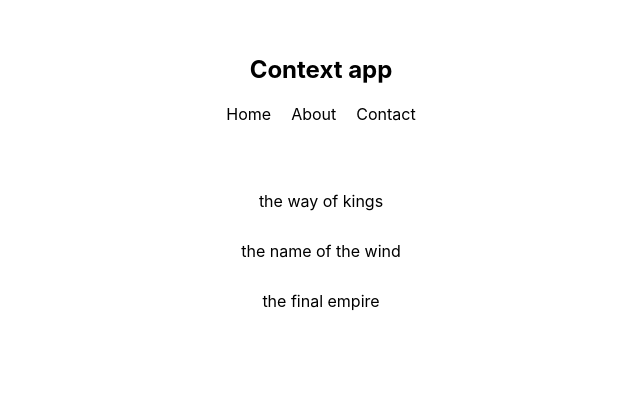
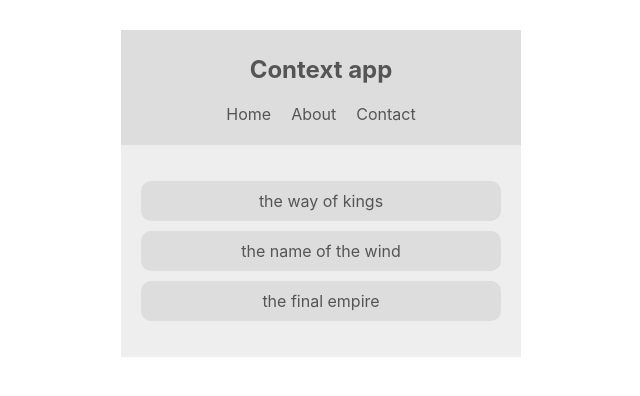
Before and after one commit to oleoot/Reading-list-react-hooks-context-api, a React (Create React App) app: page / in a window 1280 px wide. Shown: the top 396 px of the page, without its empty margins (319-959 px from the left). Built offline with nearby package versions, Linux system fonts and the light colour scheme.

Commit message:
Accessing Context and using it to style

```diff
--- a/src/components/Booklist.js
+++ b/src/components/Booklist.js
@@ -1,13 +1,16 @@
 import React, { Component } from 'react';
-
+import { ThemeContext } from '../contexts/ThemeContext';
 class Booklist extends Component {
+    static contextType = ThemeContext;
     render() {
+        const { isLightTheme, light, dark } = this.context;
+        const theme = isLightTheme ? light : dark;
         return (
-            <div className="book-list">
+            <div className="book-list" style={{ color: theme.syntax, background: theme.bg }}>
                 <ul>
-                    <li>the way of kings</li>
-                    <li>the name of the wind</li>
-                    <li>the final empire</li>
+                    <li style={{ background: theme.ui }}>the way of kings</li>
+                    <li style={{ background: theme.ui }}>the name of the wind</li>
+                    <li style={{ background: theme.ui }}>the final empire</li>
                 </ul>
             </div>
         )
--- a/src/components/Navbar.js
+++ b/src/components/Navbar.js
@@ -1,9 +1,14 @@
 import React, { Component } from 'react';
+import { ThemeContext } from '../contexts/ThemeContext';
+
 
 class Navbar extends Component {
+    static contextType = ThemeContext;
     render() {
+        const { isLightTheme, light, dark } = this.context;
+        const theme = isLightTheme ? light : dark;
         return (
-            <nav>
+            <nav style={{ background: theme.ui, color: theme.syntax }}>
                 <h1>Context app</h1>
                 <ul>
                     <li>Home</li>
```
